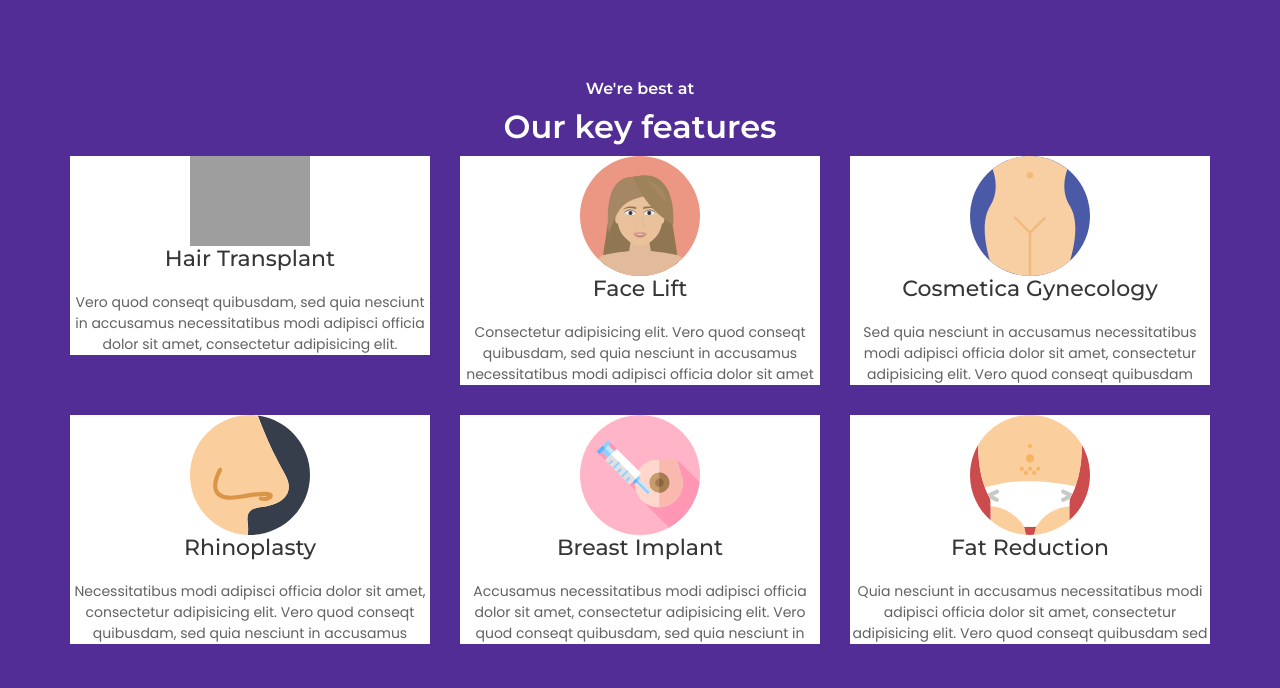
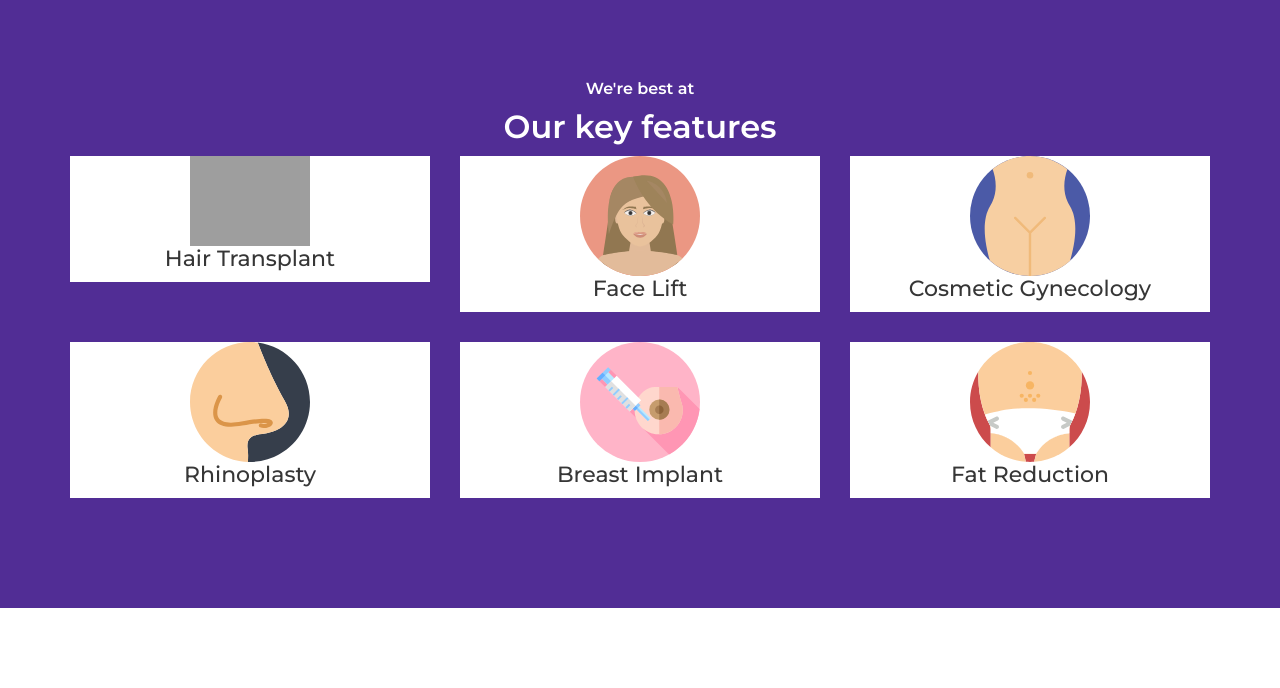
Before and after one commit to kiran-capoor94/DJC_HEROKU, a Django app: page / in a window 1280 px wide. Shown: the part 816-1504 px from the top of the page. Run offline with Django 3.2, Linux system fonts and the light colour scheme; data that the repository does not hold is empty; parts of the project's set-up code (start-up, migrations or seed data) failed here and were passed over; some libraries are stand-ins or nearby versions; grey boxes are pictures that could not be loaded.

Commit message:
Second Commit

```diff
--- a/rejuvahome/templates/base/snippets/feature-box.html
+++ b/rejuvahome/templates/base/snippets/feature-box.html
@@ -20,8 +20,8 @@
                     </div>
                     <div class="feature-info">
                         <h4 class="pb-10"> Hair Transplant </h4>
-                        <p>Vero quod conseqt quibusdam, sed quia nesciunt in accusamus necessitatibus modi adipisci
-                            officia dolor sit amet, consectetur adipisicing elit. </p>
+                        {% comment %} <p>Vero quod conseqt quibusdam, sed quia nesciunt in accusamus necessitatibus modi adipisci
+                            officia dolor sit amet, consectetur adipisicing elit. </p> {% endcomment %}
                     </div>
                 </div>
             </div>
@@ -32,8 +32,8 @@
                     </div>
                     <div class="feature-info">
                         <h4 class="pb-10">Face Lift</h4>
-                        <p>Consectetur adipisicing elit. Vero quod conseqt quibusdam, sed quia nesciunt in accusamus
-                            necessitatibus modi adipisci officia dolor sit amet</p>
+                        {% comment %} <p>Consectetur adipisicing elit. Vero quod conseqt quibusdam, sed quia nesciunt in accusamus
+                            necessitatibus modi adipisci officia dolor sit amet</p> {% endcomment %}
                     </div>
                 </div>
             </div>
@@ -43,9 +43,9 @@
                         <img src="{% static 'images/medical/vagina.svg' %}" alt="Rejuva Aesthetica Hair transplant clinic ahemdabad hair transplant" width="120px">
                     </div>
                     <div class="feature-info">
-                        <h4 class="pb-10">Cosmetica Gynecology</h4>
-                        <p>Sed quia nesciunt in accusamus necessitatibus modi adipisci officia dolor sit amet,
-                            consectetur adipisicing elit. Vero quod conseqt quibusdam</p>
+                        <h4 class="pb-10">Cosmetic Gynecology</h4>
+                        {% comment %} <p>Sed quia nesciunt in accusamus necessitatibus modi adipisci officia dolor sit amet,
+                            consectetur adipisicing elit. Vero quod conseqt quibusdam</p> {% endcomment %}
                     </div>
                 </div>
             </div>
@@ -58,8 +58,8 @@
                     </div>
                     <div class="feature-info">
                         <h4 class="pb-10"> Rhinoplasty </h4>
-                        <p>Necessitatibus modi adipisci officia dolor sit amet, consectetur adipisicing elit. Vero quod
-                            conseqt quibusdam, sed quia nesciunt in accusamus</p>
+                        {% comment %} <p>Necessitatibus modi adipisci officia dolor sit amet, consectetur adipisicing elit. Vero quod
+                            conseqt quibusdam, sed quia nesciunt in accusamus</p> {% endcomment %}
                     </div>
                 </div>
             </div>
@@ -70,8 +70,8 @@
                     </div>
                     <div class="feature-info">
                         <h4 class="pb-10">Breast Implant</h4>
-                        <p>Accusamus necessitatibus modi adipisci officia dolor sit amet, consectetur adipisicing elit.
-                            Vero quod conseqt quibusdam, sed quia nesciunt in </p>
+                        {% comment %} <p>Accusamus necessitatibus modi adipisci officia dolor sit amet, consectetur adipisicing elit.
+                            Vero quod conseqt quibusdam, sed quia nesciunt in </p> {% endcomment %}
                     </div>
                 </div>
             </div>
@@ -82,8 +82,8 @@
                     </div>
                     <div class="feature-info">
                         <h4 class="pb-10">Fat Reduction</h4>
-                        <p>Quia nesciunt in accusamus necessitatibus modi adipisci officia dolor sit amet, consectetur
-                            adipisicing elit. Vero quod conseqt quibusdam sed</p>
+                        {% comment %} <p>Quia nesciunt in accusamus necessitatibus modi adipisci officia dolor sit amet, consectetur
+                            adipisicing elit. Vero quod conseqt quibusdam sed</p> {% endcomment %}
                     </div>
                 </div>
             </div>
```
